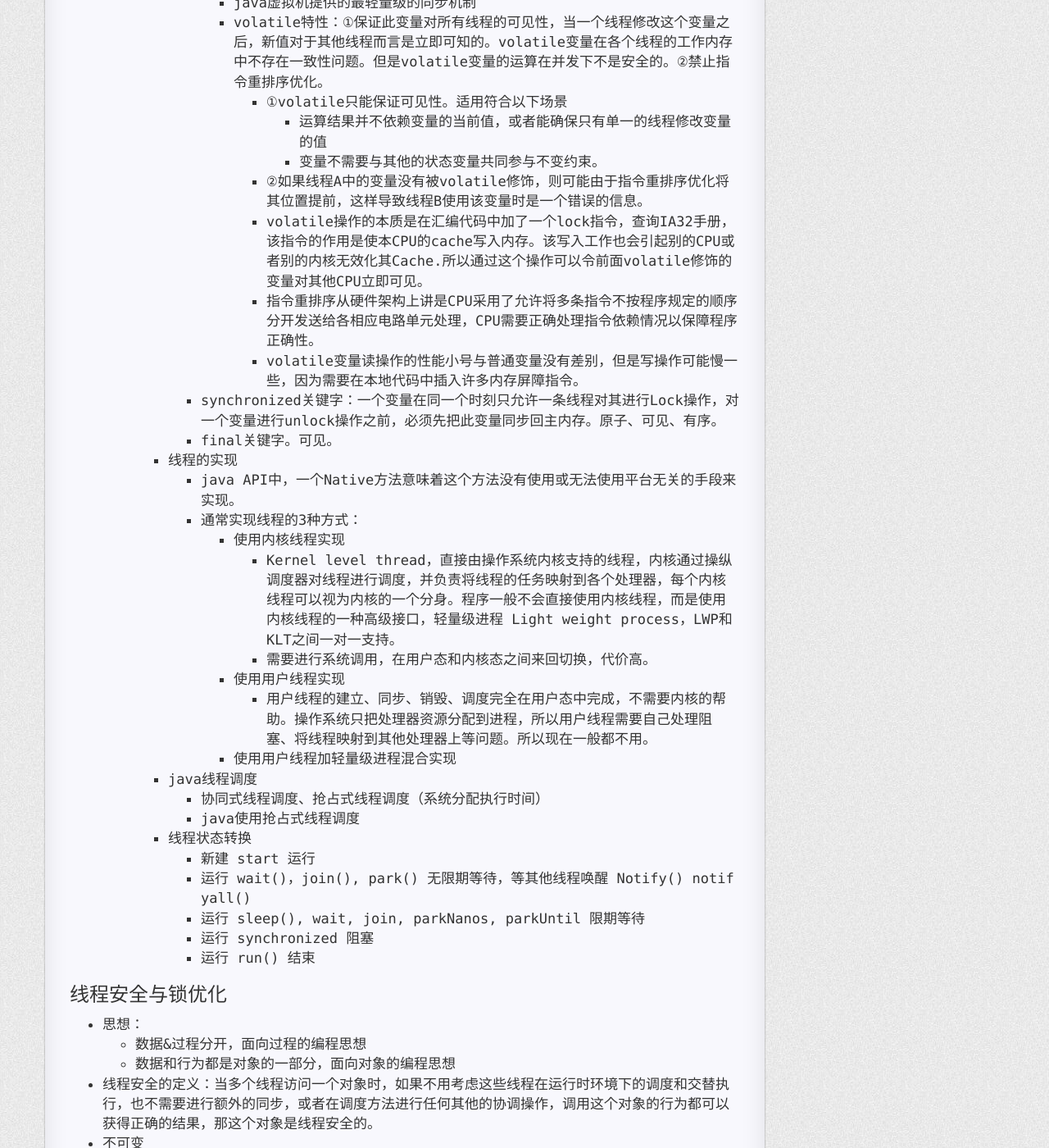
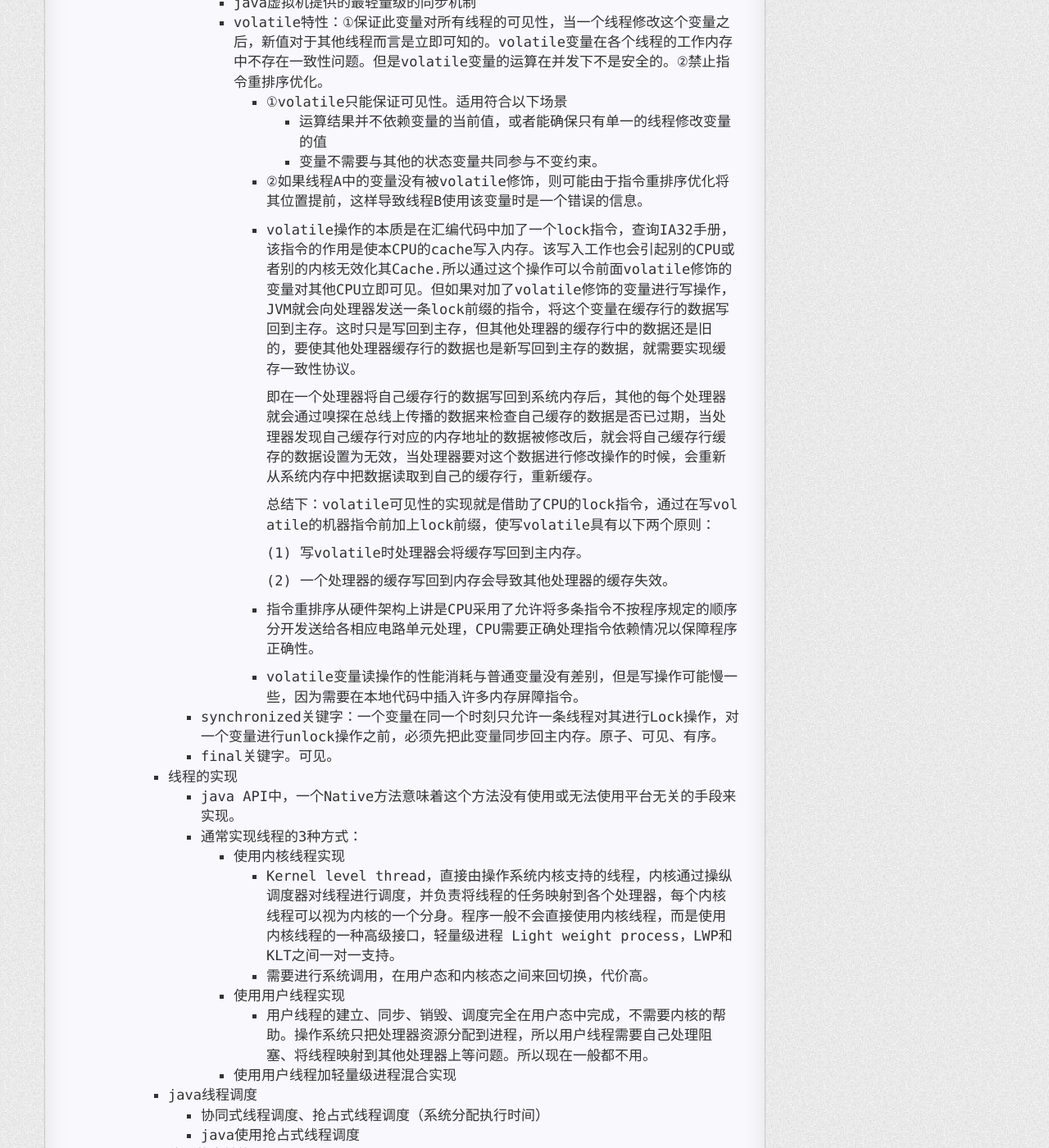
Before and after one commit to yukia-yuqin/blog, a Jekyll site: the page built from _posts/2020/2020-11-07-深入理解java虚拟机.md, in a window 1280 px wide and 1400 px high, scrolled down 3302 px. Shown: the whole window at 82% size. Built offline with Jekyll 4.4.1, drawn with Linux system fonts in a browser that asks for light colours; nearby versions of some CDN libraries; comment, search, counter and statistics services are not loaded; a style sheet for code colours, icons or effects is not loaded.

Commit message:
20210627

```diff
--- a/_posts/2020/2020-11-07-深入理解java虚拟机.md
+++ b/_posts/2020/2020-11-07-深入理解java虚拟机.md
@@ -105,10 +105,22 @@ categories: java
           - ①volatile只能保证可见性。适用符合以下场景
             - 运算结果并不依赖变量的当前值，或者能确保只有单一的线程修改变量的值
             - 变量不需要与其他的状态变量共同参与不变约束。
+
           - ②如果线程A中的变量没有被volatile修饰，则可能由于指令重排序优化将其位置提前，这样导致线程B使用该变量时是一个错误的信息。
-          - volatile操作的本质是在汇编代码中加了一个lock指令，查询IA32手册，该指令的作用是使本CPU的cache写入内存。该写入工作也会引起别的CPU或者别的内核无效化其Cache.所以通过这个操作可以令前面volatile修饰的变量对其他CPU立即可见。
+
+          - volatile操作的本质是在汇编代码中加了一个lock指令，查询IA32手册，该指令的作用是使本CPU的cache写入内存。该写入工作也会引起别的CPU或者别的内核无效化其Cache.所以通过这个操作可以令前面volatile修饰的变量对其他CPU立即可见。但如果对加了volatile修饰的变量进行写操作，JVM就会向处理器发送一条lock前缀的指令，将这个变量在缓存行的数据写回到主存。这时只是写回到主存，但其他处理器的缓存行中的数据还是旧的，要使其他处理器缓存行的数据也是新写回到主存的数据，就需要实现缓存一致性协议。
+
+            即在一个处理器将自己缓存行的数据写回到系统内存后，其他的每个处理器就会通过嗅探在总线上传播的数据来检查自己缓存的数据是否已过期，当处理器发现自己缓存行对应的内存地址的数据被修改后，就会将自己缓存行缓存的数据设置为无效，当处理器要对这个数据进行修改操作的时候，会重新从系统内存中把数据读取到自己的缓存行，重新缓存。
+
+            总结下：volatile可见性的实现就是借助了CPU的lock指令，通过在写volatile的机器指令前加上lock前缀，使写volatile具有以下两个原则：
+
+            (1) 写volatile时处理器会将缓存写回到主内存。
+
+            (2) 一个处理器的缓存写回到内存会导致其他处理器的缓存失效。
+
           - 指令重排序从硬件架构上讲是CPU采用了允许将多条指令不按程序规定的顺序分开发送给各相应电路单元处理，CPU需要正确处理指令依赖情况以保障程序正确性。
-          - volatile变量读操作的性能小号与普通变量没有差别，但是写操作可能慢一些，因为需要在本地代码中插入许多内存屏障指令。
+
+          - volatile变量读操作的性能消耗与普通变量没有差别，但是写操作可能慢一些，因为需要在本地代码中插入许多内存屏障指令。
       - synchronized关键字：一个变量在同一个时刻只允许一条线程对其进行Lock操作，对一个变量进行unlock操作之前，必须先把此变量同步回主内存。原子、可见、有序。
       - final关键字。可见。
     - 线程的实现
```
Also changed, not shown: _posts/2020/2020-10-28-dubbo.md (+65 -0 lines), _posts/2021-01-19-配置中心.md (+2 -0 lines), _posts/2021-02-16-SpringFramework极客时间.md (renamed from _posts/2021-02-16-SpringFramework.md, +22 -3 lines), _posts/2021-04-15-SpringFrame官方文档.md (added, +11 -0 lines), _posts/20210416-maven.md (added, +10 -0 lines), _posts/img/2021-01-19-配置中心/image-20210623122458042.png (added).
